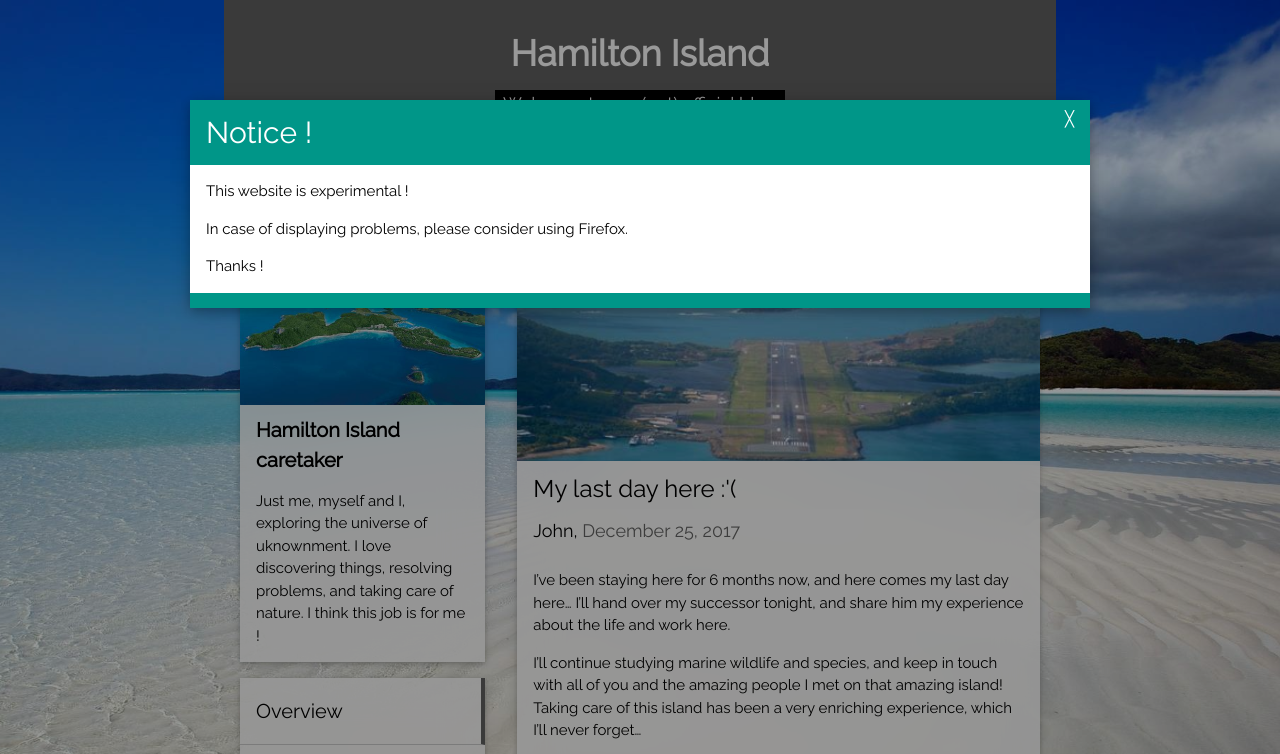
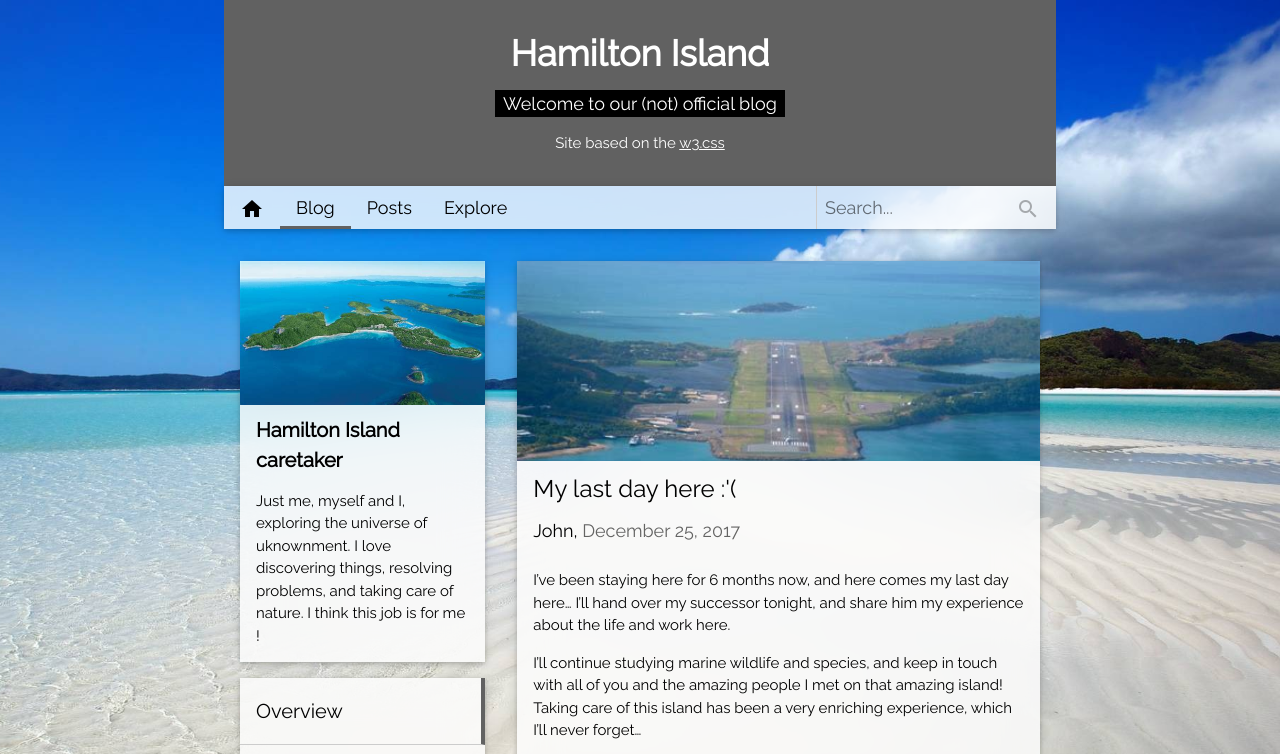
Before and after one commit to Lurux/eng-bl, a plain HTML site: page index.html in a window 1280 px wide. Shown: the top 754 px of the page. Drawn offline with nearby package versions, Linux system fonts and the light colour scheme.

Commit message:
Outdated

```diff
--- a/index.html
+++ b/index.html
@@ -16,7 +16,7 @@
 <link rel="stylesheet" href="custom-w3.css" id="stylesheet">
 </head>
 
-<body onload="document.getElementById('modal').style.display='block'">
+<body>
 <div class="w3-content main-padding">
 
 <!-- Header -->
@@ -395,23 +395,6 @@
   <p>Thanks to <a href="https://www.w3schools.com" target="_blank">w3school</a> :)</p>
 </footer>
 
-<div id="modal" onclick="document.getElementById('modal').style.display='none'" class="w3-modal">
-  <div onclick="document.getElementById('modal').style.display='block'" class="w3-modal-content w3-card-4 w3-animate-zoom">
-    <header class="w3-container w3-teal">
-      <span onclick="document.getElementById('modal').style.display='none'" class="w3-button w3-big w3-display-topright">╳</span>
-      <h2>Notice !</h2>
-    </header>
-    <div class="w3-container">
-      <p>This website is experimental !</p>
-	  <p>In case of displaying problems, please consider using Firefox.</p>
-	  <p>Thanks !</p>
-    </div>
-    <footer class="w3-container w3-teal">
-      <p></p>
-    </footer>
-  </div>
-</div>
-
 <!-- END CONTENT -->
 </div>
 </body>
```
